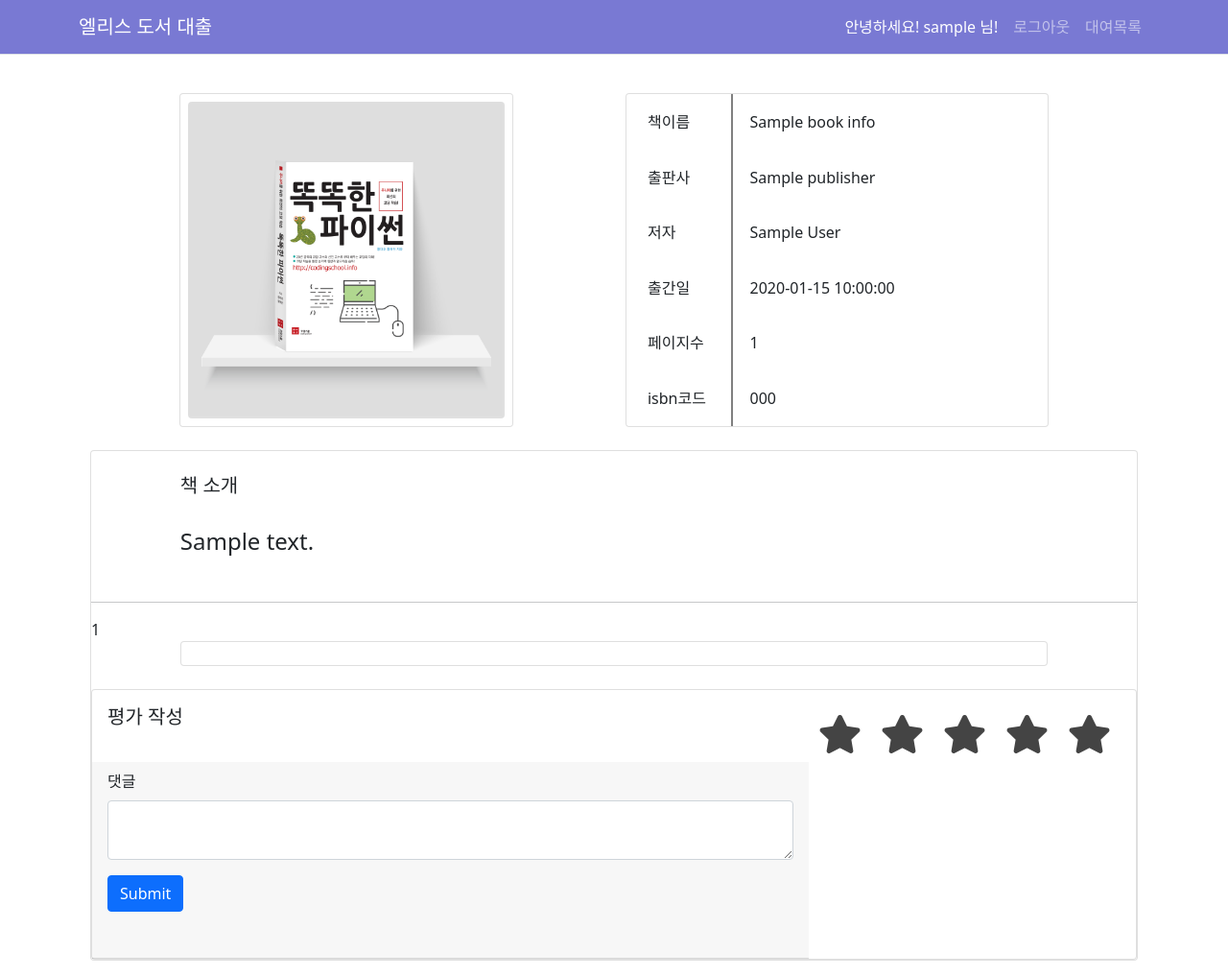
After one commit to NohYeongHun/3th_library, a Flask app: template templates/comment.html in a window 1280 px wide. The commit adds this page. Shown: the whole page at 96% size. Run offline with Flask 2, Linux system fonts and the light colour scheme; the visitor is signed in with stand-in values (Sample User, id 1); tables that the repository leaves empty hold one stand-in row (values such as "Sample post"); the template is opened without the code that fills it: most values are stand-ins (such as "Sample title", 1, 10 or a date in 2020); some libraries are stand-ins or nearby versions.

Commit message:
책 상세 페이지 생성 중 # 구현 - 댓글, 평점 작성기능 - 책의 id 값에 맞는 정보 보여주기
# 미구현(진행 중)
- 작성한 댓글, 평점 목록 보여주기

```diff
--- a/static/my_styles.css
+++ b/static/my_styles.css
@@ -1,25 +1,104 @@
+/* card-image*/
 .card-img-top {
-    height: 30vw;
-    object-fit: contain;
-}
-.card-header {
-    height: 30vw;
+    height:15vw;
     object-fit: contain;
 }
 
+.card-img-contain {
+    object-fit: fill;
+}
+
+/* card-set*/
+.card-header {
+    height: 16vw;
+    object-fit: fill;
+}
+
 .card-body {
-    height: 5vw;
-    object-fit: contain;
+    height: 4vw;
+    object-fit: fill;
 }
 
 .card-footer{
     height: 5vw;
+    object-fit: fill;
+}
+
+.card-title{
     object-fit: contain;
 }
 
+/* table index*/
+.trindex{
+    vertical-align:center;
+}
+
+.left-index{
+    padding:2% 4% 2% 5%;
+    width:25%;
+    text-align:justify
+}
+
+.middle-line{
+    padding:2% 4% 2% 2%;
+    border: 1px
+    solid gray;
+}
+
+.right-index{
+    padding: 2% 2% 2% 4%;
+    width:75%;
+    text-align:justify
+}
+
+/* a tag */
+a{
+    text-decoration: none;
+}
+
+/* star raitng bar*/
 .checked {
     color: orange;
+    object-fit: fill;
+}
+
+/* star */
+  .star-widget label{
+    font-size: 40px;
+    color: #444;
+    padding: 10px;
+    float: right;
+    transition: all 0.2s ease;
   }
-
-
-/* raitng bar*/
+  input:not(:checked) ~ label:hover,
+  input:not(:checked) ~ label:hover ~ label{
+    color: #fd4;
+  }
+  input:checked ~ label{
+    color: #fd4;
+  }
+  input#rate-5:checked ~ label{
+    color: #fe7;
+    text-shadow: 0 0 20px #952;
+  }
+  #rate-1:checked ~ form header:before{
+    content: "I just hate it ";
+  }
+  #rate-2:checked ~ form header:before{
+    content: "I don't like it ";
+  }
+  #rate-3:checked ~ form header:before{
+    content: "It is awesome ";
+  }
+  #rate-4:checked ~ form header:before{
+    content: "I just like it ";
+  }
+  #rate-5:checked ~ form header:before{
+    content: "I just love it ";
+  }
+  input:checked ~ form{
+    display: block;
+  }
+  .container .star-widget input{
+    display: none;
+  }
--- a/templates/_navbar.html
+++ b/templates/_navbar.html
@@ -24,6 +24,9 @@
                     <li class="nav-item">
                         <a class="nav-link" href="{{ url_for('main.logout') }}">로그아웃</a>
                     </li>
+                    <li class="nav-item">
+                        <a class="nav-link" href="{{ url_for('rent.home') }}">대여목록</a>
+                    </li>
                 {% else %}
                     <li class="nav-item">
                         <a class="nav-link" href="{{ url_for('main.register') }}">회원가입</a>
@@ -31,6 +34,7 @@
                     <li class="nav-item">
                         <a class="nav-link" href="{{ url_for('main.login') }}">로그인</a>
                     </li>
+
                 {% endif %}
             </ul>
         </div>
--- a/templates/base.html
+++ b/templates/base.html
@@ -26,8 +26,21 @@
             type="text/css"
             href="{{ url_for('static', filename='my_styles.css') }}"
         />
+        <!-- star rating bar-->
+        <link
+            rel="stylesheet"
+            type="text/css"
+            href="https://cdnjs.cloudflare.com/ajax/libs/font-awesome/4.7.0/css/font-awesome.min.css"
+        >
+        <link
+            rel="stylesheet"
+            type="text/css"
+            href="https://cdnjs.cloudflare.com/ajax/libs/font-awesome/5.15.3/css/all.min.css"
+        />
+
         <!-- 각 html 페이지 타이틀  -->
         <title>{% block title %}{% endblock %}</title>
+
     </head>
     <body>
         <!-- 부트스트랩 내비게이션 포함 -->
--- /dev/null
+++ b/templates/comment.html
@@ -0,0 +1,149 @@
+{% extends "base.html" %}
+
+{% block title %}메인 페이지{% endblock %}
+
+
+{% block page_content %}
+    {% if book_info %}
+        <!--
+            mb, mt : 하단,상단 여백
+            sm : col 열 여백
+        -->
+        <div class="container">
+            <div class="row">
+                <div class="col-sm-1"></div>
+                <div class="col-sm-4 mb-4 mt-4">
+                    <div class="card">
+                    <div class="card book-card mx-2 mb-2 mt-2">
+                        <img src="/static/img/{{book_info.id}}.jpg"  class="card-img-contain" />
+                    </div>
+                    </div>
+                </div>
+                <div class="col-sm-1"></div>
+                <div class="col-sm-5 mb-4 mt-4" >
+                    <div class="card h-100">
+                        <table class="card-body h-100">
+                            <tr class="trindex">
+                                <td class="left-index">책이름</td>
+                                <td class="middle-line"/>
+                                <td class="right-index">{{book_info.book_name}}</td>
+                            </tr>
+                            <tr class="trindex">
+                                <td class="left-index">출판사</td>
+                                <td class="middle-line"/>
+                                <td class="right-index">{{book_info.publisher}}</td>
+                            </tr>
+                            <tr class="trindex">
+                                <td class="left-index">저자</td>
+                                <td class="middle-line"/>
+                                <td class="right-index">{{book_info.author}}</td>
+                            </tr>
+                            <tr class="trindex">
+                                <td class="left-index">출간일</td>
+                                <td class="middle-line"/>
+                                <td class="right-index">{{book_info.publication_date}}</td>
+                            </tr>
+                            <tr class="trindex">
+                                <td class="left-index">페이지수</td>
+                                <td class="middle-line"/>
+                                <td class="right-index">{{book_info.pages}}</td>
+                            </tr>
+                            <tr class="trindex">
+                                <td class="left-index">isbn코드</td>
+                                <td class="middle-line"/>
+                                <td class="right-index">{{book_info.isbn}}</td>
+                            </tr>
+                        </table>
+                    </div>
+                </div>
+                <div class="col-sm-1"></div>
+            </div>
+        </div>
+
+        <div class="container">
+        <div class="card">
+            <div class="row">
+                <div class="col-sm-1"></div>
+
+                <div class="col-sm-10 mb-4 mt-4">
+                    <h5>책 소개</h5>
+                    <br/>
+                        <h4>{{ book_info.description }}</h4>
+                </div>
+                <div class="col-sm-1"></div>
+            </div>
+            <hr>
+
+            {% if comments %}
+                {% for comment in comments%}
+                <div class="row">
+                    <div class="col-sm-1"> {{comment.user_id}}</div>
+                    <div class="col-sm-10 mb-4 mt-4">
+                        <div class="card book-card h-100">
+
+                        <br/>
+
+                        </div>
+                    </div>
+
+                    <div class="col-sm-1"></div>
+
+                </div>
+                {% endfor %}
+            {% else %}
+            <div class="row">
+                <p> 평가 목록이 없네요..</p>
+            </div>
+            {% endif %}
+
+
+            {% if session['user_id'] %}
+            <div class="row">
+
+                <div class="wrap">
+                    <div class="card">
+
+                        <!-- 댓글창 전송 -->
+                        <form action= "{{url_for('comment.submit', id=book_info.id)}}" method="post">
+
+                            <div class="card-body mb-4">
+                                <div class="star-widget">
+                                    <input type="radio" name="rate" id="rate-5" value="5">
+                                    <label for="rate-5" class="fas fa-star"></label>
+                                    <input type="radio" name="rate" id="rate-4" value="4">
+                                    <label for="rate-4" class="fas fa-star"></label>
+                                    <input type="radio" name="rate" id="rate-3" value="3">
+                                    <label for="rate-3" class="fas fa-star"></label>
+                                    <input type="radio" name="rate" id="rate-2" value="2">
+                                    <label for="rate-2" class="fas fa-star"></label>
+                                    <input type="radio" name="rate" id="rate-1" value="1">
+                                    <label for="rate-1" class="fas fa-star"></label>
+                                </div>
+                                <h5>평가 작성</h5>
+                            </div>
+
+                            <div class="card-header mt-4 overflow-hidden">
+                                <div class="mb-3">
+                                    <label class="form-label">댓글</label>
+                                    <textarea id='comment' name='comment' class="form-control" rows="2"></textarea>
+                                </div>
+                                <input class="btn btn-primary" type="submit">
+                            </div>
+
+                        </form>
+
+                    </div>
+
+            </div>
+            {% else %}
+
+            {% endif %}
+        </div>
+
+
+
+    {% else %}
+        <p>선택한 책의 정보가 없네요..</p>
+    {% endif %}
+
+{% endblock %}
```
Also changed, not shown: templates/main.html (+6 -7 lines), views/comment_view.py (added, +67 -0 lines).
